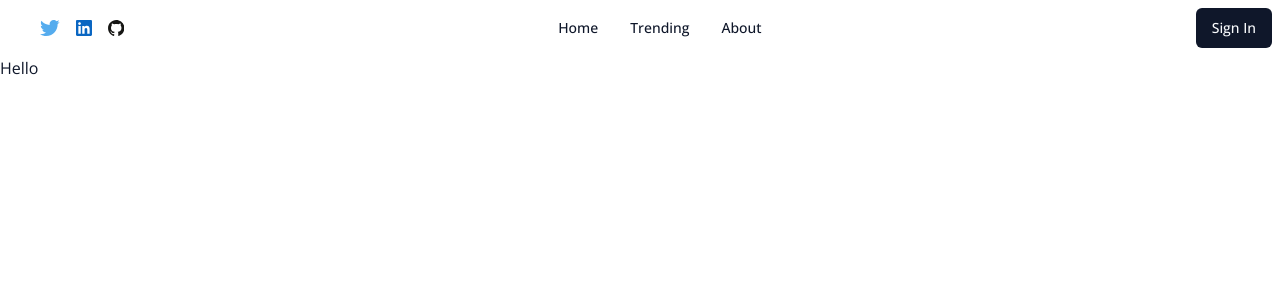
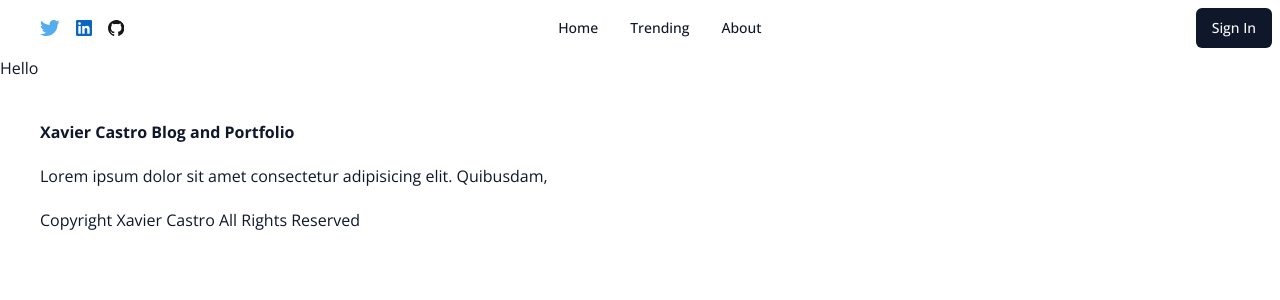
Before and after one commit to xavier-castro/ai-blog-app, a Next.js app: page / in a window 1280 px wide. Shown: the top 300 px of the page. Built offline with nearby package versions, Linux system fonts and the light colour scheme; some icons are missing.

Commit message:
Add footer

```diff
--- /dev/null
+++ b/app/(shared)/Footer.tsx
@@ -0,0 +1,22 @@
+import React from "react";
+
+type Props = {};
+
+const Footer = (props: Props) => {
+  return (
+    <footer className="bg-background text-foreground py-10 px-10">
+      <div className="justify-between mx-auto gap-16 sm:flex">
+        {/* First Column */}
+        <div className="mt-16 basis-1/2 sm:mt-0">
+          <h4 className="font-bold">Xavier Castro Blog and Portfolio</h4>
+          <p className="my-5">
+            Lorem ipsum dolor sit amet consectetur adipisicing elit. Quibusdam,
+          </p>
+          <p>Copyright Xavier Castro All Rights Reserved</p>
+        </div>
+      </div>
+    </footer>
+  );
+};
+
+export default Footer;
--- a/app/layout.tsx
+++ b/app/layout.tsx
@@ -1,4 +1,5 @@
 // MARK: This is where you put the navbar and footer component. This is where you put shared components across the application
+import Footer from "./(shared)/Footer";
 import Navbar from "./(shared)/Navbar";
 import "./globals.css";
 import { Open_Sans } from "next/font/google";
@@ -23,6 +24,7 @@
       <body className="bg-background text-foreground">
         <Navbar />
         {children}
+        <Footer />
       </body>
     </html>
   );
```
